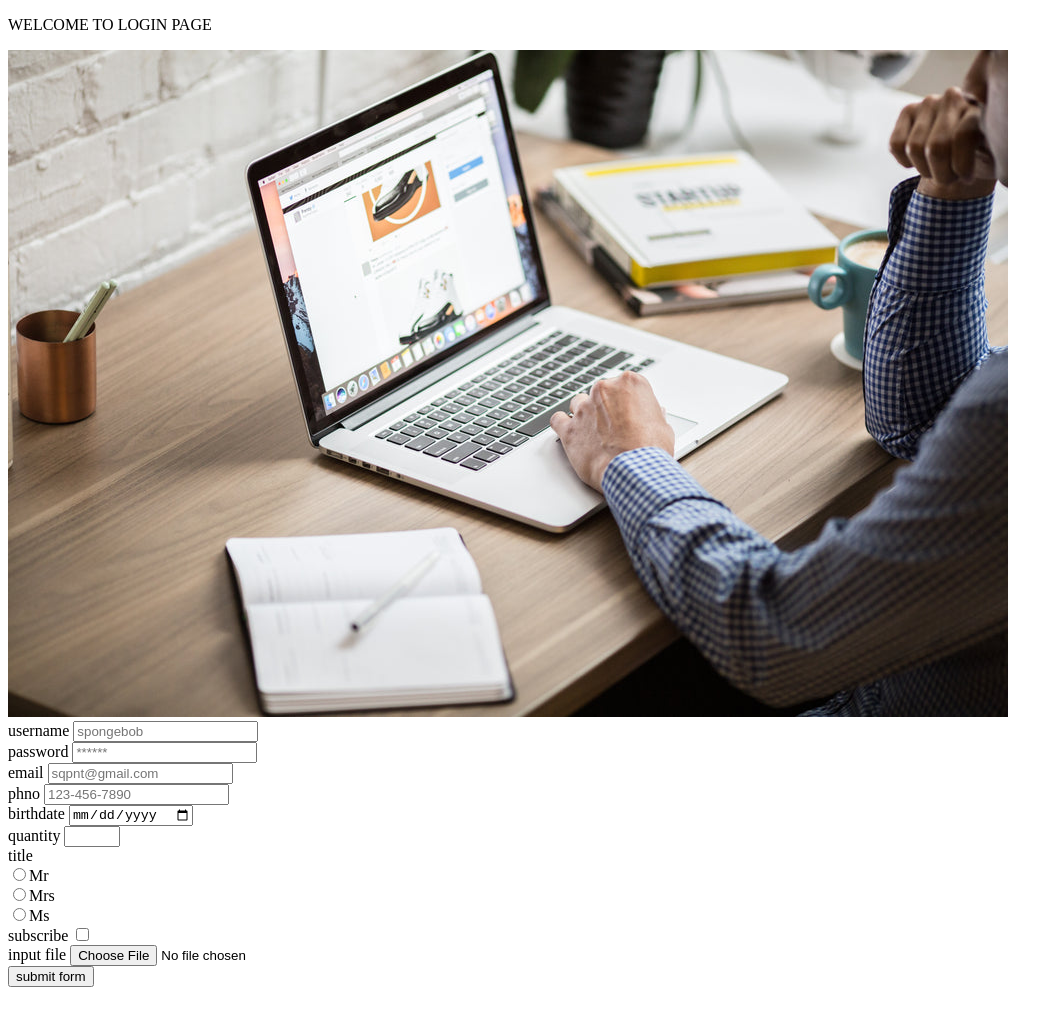
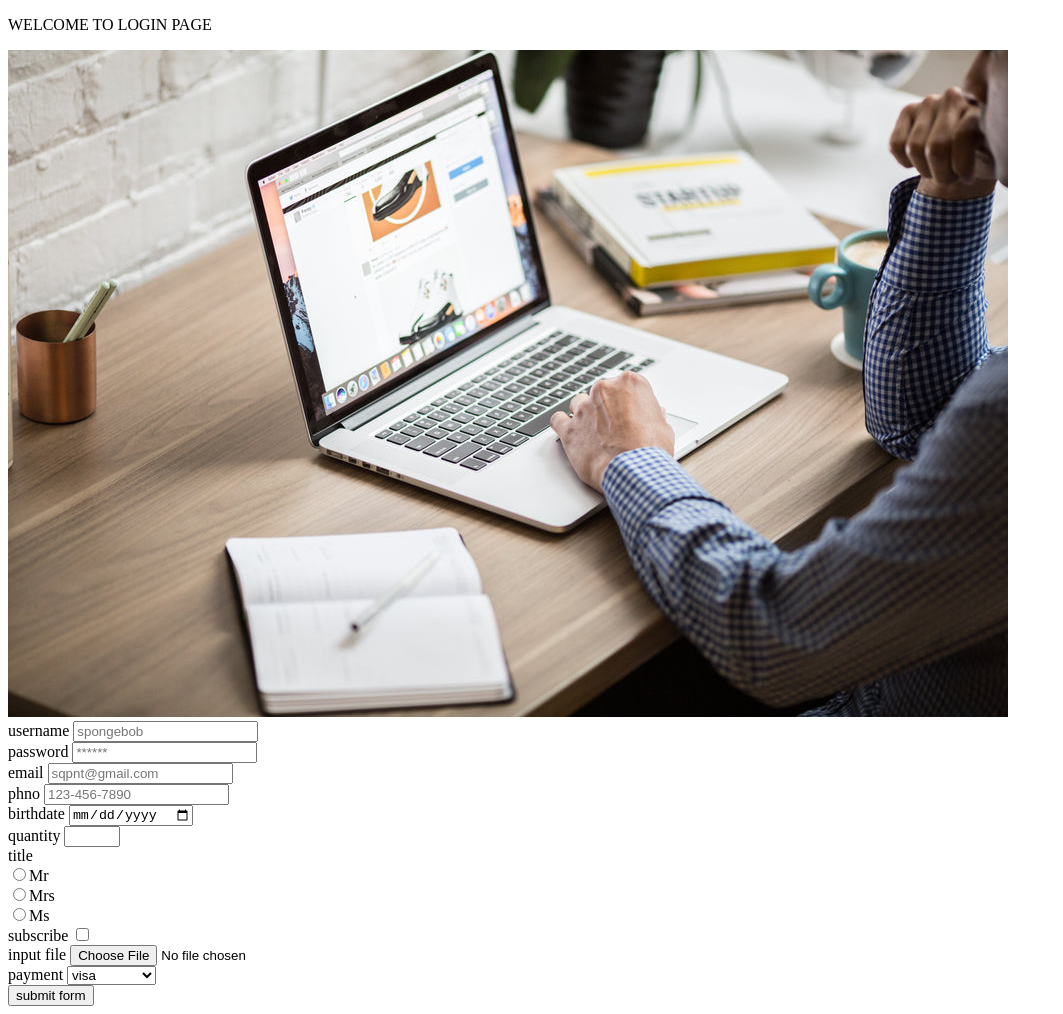
Before and after one commit to shreya2736/htmlpractice, a plain HTML site: page login.html in a window 1280 px wide. Shown: the whole page, without its empty margins (0-1063 px from the left). Drawn offline with Linux system fonts and the light colour scheme.

Commit message:
added payment dropdown

```diff
--- a/login.html
+++ b/login.html
@@ -42,6 +42,13 @@
                 <label for="file">input file </label>
                 <input type="file" id="file" accept="image/*,.pdf,.docx"><br>
 
+                <label for="payment">payment</label>
+                <select>
+                    <option>visa</option>
+                    <option>mastercard</option>
+                    <option>google pay</option>
+                </select>
+                <br>
                 <label for="submit"></label>
                 <button type="submit">submit form</button>
 
```
